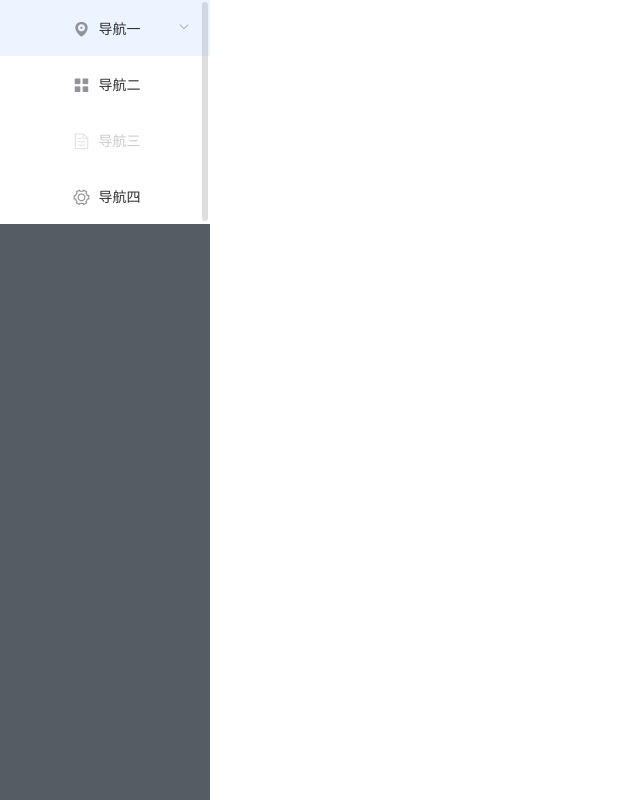
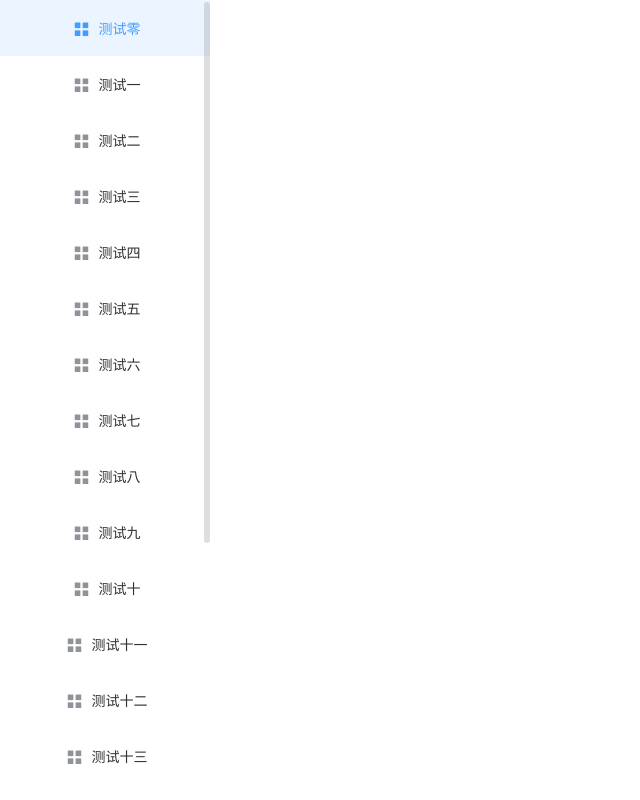
Before and after one commit to ukihsoroy/prototype-server, a Vue app in the folder sigma-browser/browser-ui/: page / in a window 1280 px wide. Shown: the whole page, without its empty margins (0-640 px from the left). Built offline with nearby package versions, Linux system fonts and the light colour scheme.

Commit message:
feat: 1.添加菜单过多时滚动 2.菜单动态显示路由中的数据

```diff
--- a/sigma-browser/browser-ui/src/layout/components/Sidebar/index.vue
+++ b/sigma-browser/browser-ui/src/layout/components/Sidebar/index.vue
@@ -6,28 +6,11 @@
         :background-color="variables.menuBg"
         :text-color="variables.menuText"
         :active-text-color="variables.menuActiveText"
+        default-active="ceshi0"
       >
-        <el-submenu index="1">
-          <template slot="title">
-            <i class="el-icon-location" />
-            <span>导航一</span>
-          </template>
-          <el-submenu index="1-4">
-            <template slot="title">选项4</template>
-            <el-menu-item index="1-4-1">选项1</el-menu-item>
-          </el-submenu>
-        </el-submenu>
-        <el-menu-item index="2">
+        <el-menu-item v-for="(route,index) in routes" :key="index" :index="route.children[0].name">
           <i class="el-icon-menu" />
-          <span slot="title">导航二</span>
-        </el-menu-item>
-        <el-menu-item index="3" disabled>
-          <i class="el-icon-document" />
-          <span slot="title">导航三</span>
-        </el-menu-item>
-        <el-menu-item index="4">
-          <i class="el-icon-setting" />
-          <span slot="title">导航四</span>
+          <span slot="title">{{ route.children[0].meta.title }}</span>
         </el-menu-item>
       </el-menu>
     </el-scrollbar>
@@ -42,6 +25,9 @@ export default {
 
   },
   computed: {
+    routes() {
+      return this.$router.options.routes
+    },
     variables() {
       return variables
     }
--- a/sigma-browser/browser-ui/src/router/index.js
+++ b/sigma-browser/browser-ui/src/router/index.js
@@ -10,7 +10,255 @@ import Layout from '@/layout'
 const routes = [
   {
     path: '/',
-    component: Layout
+    component: Layout,
+    children: [
+      {
+        path: 'index',
+        name: 'ceshi0',
+        component: () => import('@/views/dashboard/index'),
+        meta: { title: '测试零' }
+      }
+    ]
+  },
+  {
+    path: '/dashboard',
+    component: Layout,
+    children: [
+      {
+        path: 'index',
+        name: 'ceshi1',
+        component: () => import('@/views/dashboard/index'),
+        meta: { title: '测试一' }
+      }
+    ]
+  },
+  {
+    path: '/dashboard',
+    component: Layout,
+    children: [
+      {
+        path: 'index',
+        name: 'ceshi2',
+        component: () => import('@/views/dashboard/index'),
+        meta: { title: '测试二' }
+      }
+    ]
+  },
+  {
+    path: '/dashboard',
+    component: Layout,
+    children: [
+      {
+        path: 'index',
+        name: 'ceshi3',
+        component: () => import('@/views/dashboard/index'),
+        meta: { title: '测试三' }
+      }
+    ]
+  },
+  {
+    path: '/dashboard',
+    component: Layout,
+    children: [
+      {
+        path: 'index',
+        name: 'ceshi4',
+        component: () => import('@/views/dashboard/index'),
+        meta: { title: '测试四' }
+      }
+    ]
+  },
+  {
+    path: '/dashboard',
+    component: Layout,
+    children: [
+      {
+        path: 'index',
+        name: 'ceshi5',
+        component: () => import('@/views/dashboard/index'),
+        meta: { title: '测试五' }
+      }
+    ]
+  },
+  {
+    path: '/dashboard',
+    component: Layout,
+    children: [
+      {
+        path: 'index',
+        name: 'ceshi6',
+        component: () => import('@/views/dashboard/index'),
+        meta: { title: '测试六' }
+      }
+    ]
+  },
+  {
+    path: '/dashboard',
+    component: Layout,
+    children: [
+      {
+        path: 'index',
+        name: 'ceshi7',
+        component: () => import('@/views/dashboard/index'),
+        meta: { title: '测试七' }
+      }
+    ]
+  },
+  {
+    path: '/dashboard',
+    component: Layout,
+    children: [
+      {
+        path: 'index',
+        name: 'ceshi8',
+        component: () => import('@/views/dashboard/index'),
+        meta: { title: '测试八' }
+      }
+    ]
+  },
+  {
+    path: '/dashboard',
+    component: Layout,
+    children: [
+      {
+        path: 'index',
+        name: 'ceshi9',
+        component: () => import('@/views/dashboard/index'),
+        meta: { title: '测试九' }
+      }
+    ]
+  },
+  {
+    path: '/dashboard',
+    component: Layout,
+    children: [
+      {
+        path: 'index',
+        name: 'ceshi10',
+        component: () => import('@/views/dashboard/index'),
+        meta: { title: '测试十' }
+      }
+    ]
+  },
+  {
+    path: '/dashboard',
+    component: Layout,
+    children: [
+      {
+        path: 'index',
+        name: 'ceshi11',
+        component: () => import('@/views/dashboard/index'),
+        meta: { title: '测试十一' }
+      }
+    ]
+  },
+  {
+    path: '/dashboard',
+    component: Layout,
+    children: [
+      {
+        path: 'index',
+        name: 'ceshi12',
+        component: () => import('@/views/dashboard/index'),
+        meta: { title: '测试十二' }
+      }
+    ]
+  },
+  {
+    path: '/dashboard',
+    component: Layout,
+    children: [
+      {
+        path: 'index',
+        name: 'ceshi13',
+        component: () => import('@/views/dashboard/index'),
+        meta: { title: '测试十三' }
+      }
+    ]
+  },
+  {
+    path: '/dashboard',
+    component: Layout,
+    children: [
+      {
+        path: 'index',
+        name: 'ceshi14',
+        component: () => import('@/views/dashboard/index'),
+        meta: { title: '测试十四' }
+      }
+    ]
+  },
+  {
+    path: '/dashboard',
+    component: Layout,
+    children: [
+      {
+        path: 'index',
+        name: 'ceshi15',
+        component: () => import('@/views/dashboard/index'),
+        meta: { title: '测试十五' }
+      }
+    ]
+  },
+  {
+    path: '/dashboard',
+    component: Layout,
+    children: [
+      {
+        path: 'index',
+        name: 'ceshi16',
+        component: () => import('@/views/dashboard/index'),
+        meta: { title: '测试十六' }
+      }
+    ]
+  },
+  {
+    path: '/dashboard',
+    component: Layout,
+    children: [
+      {
+        path: 'index',
+        name: 'ceshi17',
+        component: () => import('@/views/dashboard/index'),
+        meta: { title: '测试十七' }
+      }
+    ]
+  },
+  {
+    path: '/dashboard',
+    component: Layout,
+    children: [
+      {
+        path: 'index',
+        name: 'ceshi18',
+        component: () => import('@/views/dashboard/index'),
+        meta: { title: '测试十八' }
+      }
+    ]
+  },
+  {
+    path: '/dashboard',
+    component: Layout,
+    children: [
+      {
+        path: 'index',
+        name: 'ceshi19',
+        component: () => import('@/views/dashboard/index'),
+        meta: { title: '测试十九' }
+      }
+    ]
+  },
+  {
+    path: '/dashboard',
+    component: Layout,
+    children: [
+      {
+        path: 'index',
+        name: 'ceshi20',
+        component: () => import('@/views/dashboard/index'),
+        meta: { title: '测试二十' }
+      }
+    ]
   }
 ]
 
--- a/sigma-browser/browser-ui/src/styles/sidebar.scss
+++ b/sigma-browser/browser-ui/src/styles/sidebar.scss
@@ -13,6 +13,24 @@
     overflow: hidden;
   }
 
+  .scrollbar-wrapper {
+    overflow-x: hidden !important;
+  }
+
+  .el-scrollbar__bar.is-vertical {
+    right: 0px;
+  }
+
+  .el-scrollbar {
+    height: 100%;
+  }
+
+  &.has-logo {
+    .el-scrollbar {
+      height: calc(100% - 50px);
+    }
+  }
+
   .el-menu {
     border: none;
     height: 100%;
```
